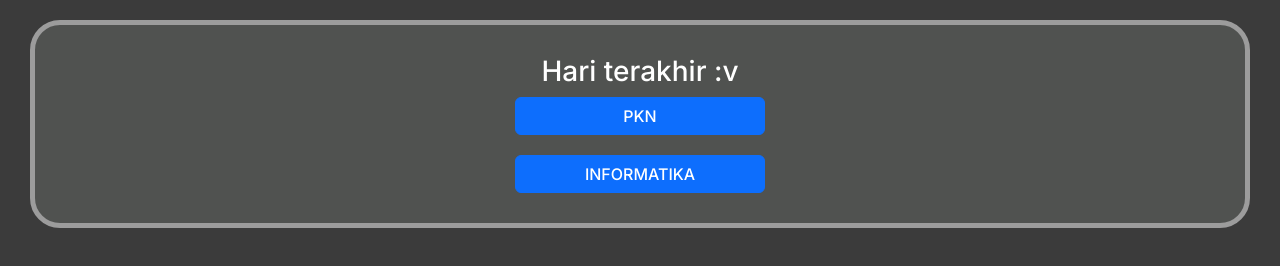
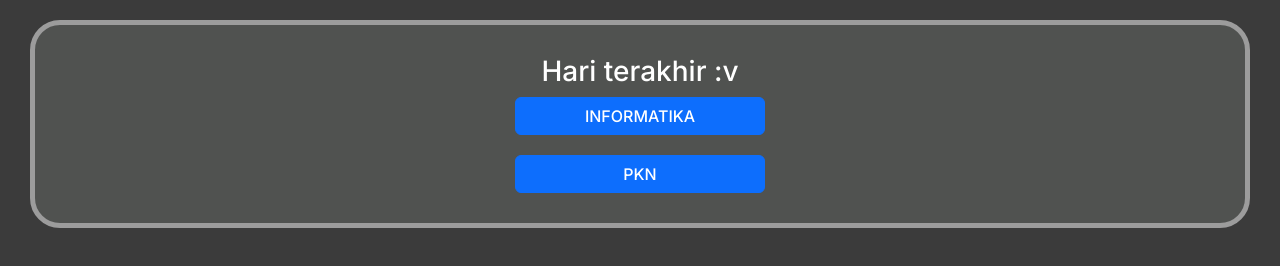
Before and after one commit to iLuviee/portofolio, a plain HTML site: page hariterakhir.html in a window 1280 px wide. Shown: the part 200-466 px from the top of the page. Drawn offline with nearby package versions, Linux system fonts and the light colour scheme.

Commit message:
Update hariterakhir.html

```diff
--- a/hariterakhir.html
+++ b/hariterakhir.html
@@ -56,8 +56,8 @@
         <div>
             <div class="dc1" style="background-color: #505250; margin-top: 30px; margin-left: 30px; margin-right: 30px; padding-top: 30px; padding-bottom: 30px; border: #9c9c9c solid 5px; border-radius: 30px">
                 <h3 style="color: white; text-align:center;">Hari terakhir :v</h3>
-                <a href="https://docs.google.com/document/d/1NgeEke_eFqMv113dbHfU0v7BrzuEkSYtZEOHQLoNZ6c/edit?usp=sharing"><button style="width: 250px;display: block; margin: auto;" class="btn btn-primary" type="button">PKN</button></a>
-                <a href="https://docs.google.com/document/d/1s258LLLres-454zxcc8ruEUGYghwCfgQtX0MsPfjSPg/edit?usp=sharing"><button style="width: 250px;display: block; margin: auto; margin-top: 20px" class="btn btn-primary" type="button">INFORMATIKA</button></a>
+                <a href="https://docs.google.com/document/d/1NgeEke_eFqMv113dbHfU0v7BrzuEkSYtZEOHQLoNZ6c/edit?usp=sharing"><button style="width: 250px;display: block; margin: auto;" class="btn btn-primary" type="button">INFORMATIKA</button></a>
+                <a href="https://docs.google.com/document/d/1s258LLLres-454zxcc8ruEUGYghwCfgQtX0MsPfjSPg/edit?usp=sharing"><button style="width: 250px;display: block; margin: auto; margin-top: 20px" class="btn btn-primary" type="button">PKN</button></a>
             </div>
             <!-- <div class="dc2" style="background-color: #505250; margin-top: 30px; margin-left: 30px; margin-right: 30px; padding-top: 30px; padding-bottom: 30px; border: #9c9c9c solid 5px; border-radius: 30px">
                 <h3 style="color: white; text-align:center;">KembarPS Discord</h3>
```
